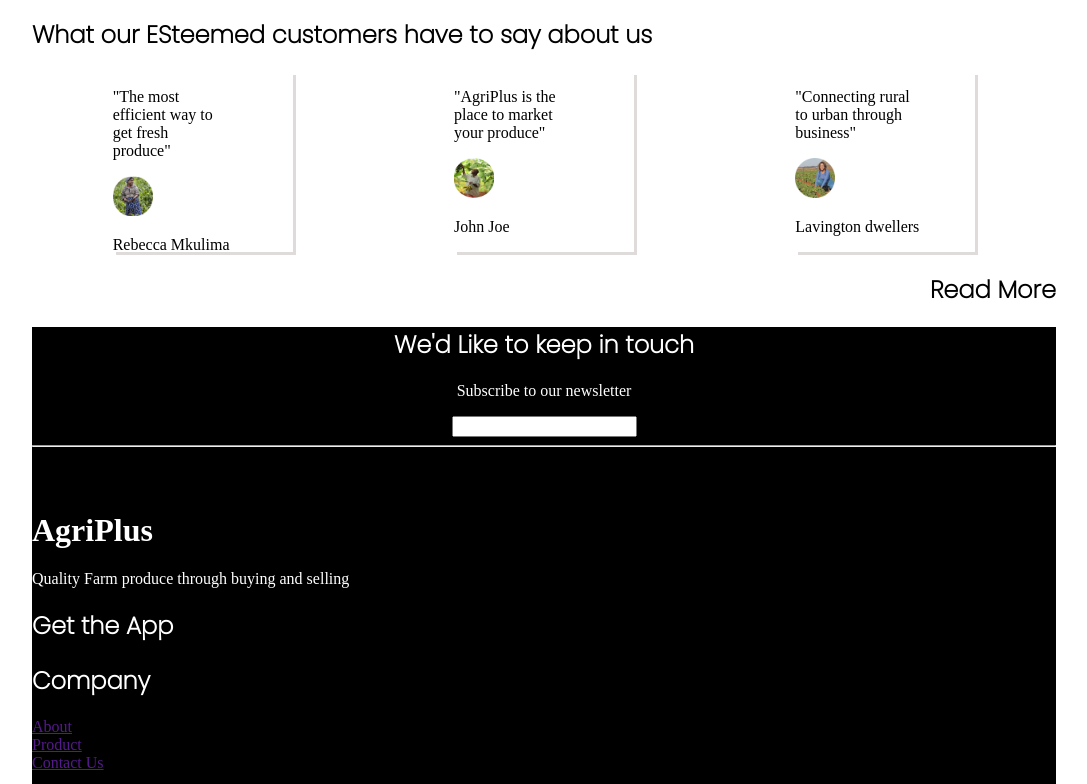
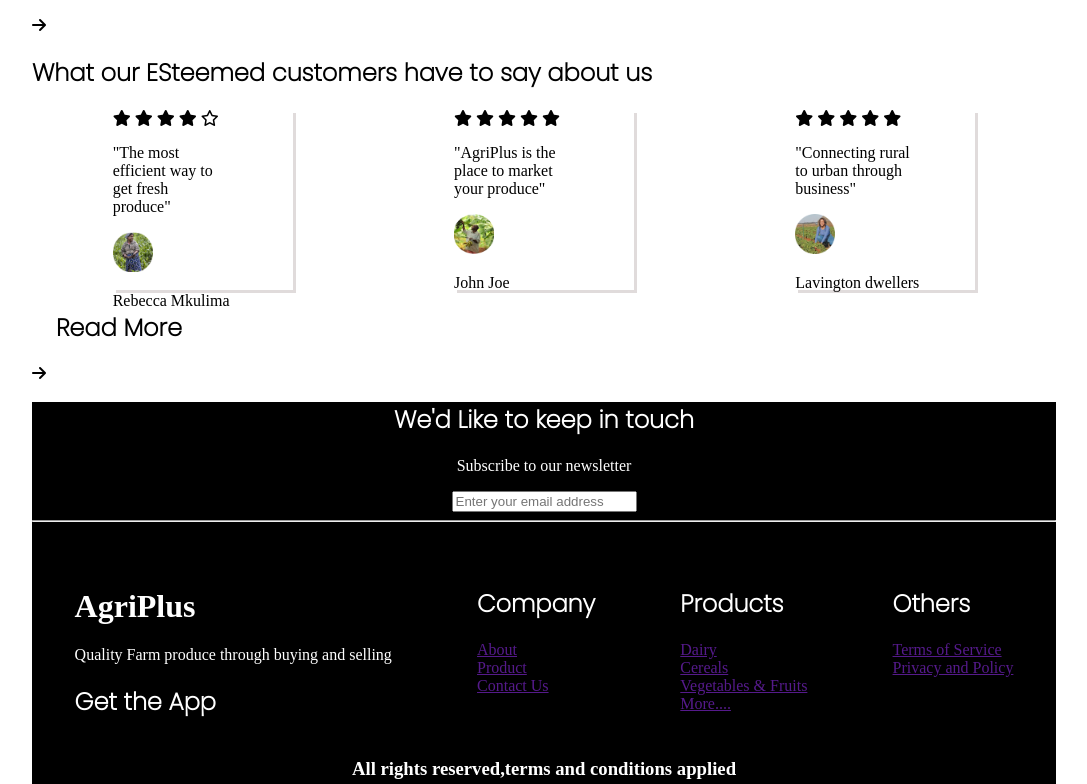
Before and after one commit to Navuru/Project2, a plain HTML site: page index.html in a window 1280 px wide. Shown: the part 1836-2620 px from the top of the page, without its empty margins (96-1183 px from the left). Drawn offline with Linux system fonts and the light colour scheme.

Commit message:
Inserted the icons

```diff
--- a/index.css
+++ b/index.css
@@ -32,6 +32,7 @@ span{
     font-family: 'Inter';
     display: flex;
     justify-content: space-around;
+    background-image: url("/Images/image\ 1.png");
 }
 .About img{
     /* position: absolute; */
@@ -87,14 +88,23 @@ h2{
     height: 180px;
     width:300px ;
 }
+#more:hover{
+    /* text-align: right; */
+    background-color: #ED661F;
+    /* width: 10px; */
+}
 #more{
+    width: 150px;
+    /* text-align: right; */
+}
+.right{
     text-align: right;
 }
-/* .shadow{
+.shadow{
     box-shadow:3px 3px rgb(216, 15, 15);
     background-color: red;
     color: red;
-} */
+}
 .reviews{
     display: flex;
     justify-content: space-around;
@@ -125,7 +135,15 @@ h2{
 footer{
     background-color: black;
     color: white;
+    height: 500px;
 }
 .center{
     text-align: center;
 }
+.links{
+    display: flex;
+    justify-content: space-around;
+}
+a:hover{
+    background-color: #ED661F;
+}
--- a/index.html
+++ b/index.html
@@ -12,6 +12,7 @@
 <link rel="preconnect" href="https://fonts.googleapis.com">
 <link rel="preconnect" href="https://fonts.gstatic.com" crossorigin>
 <link href="https://fonts.googleapis.com/css2?family=Inter:wght@300&display=swap" rel="stylesheet">
+<script src="https://kit.fontawesome.com/0003d8ec54.js" crossorigin="anonymous"></script>
 </head>
 <body>
     <div class="navbar">
@@ -30,7 +31,7 @@
         <h1>Buying and selling quality <br> farm produce has never <br> been easier.</h1>
         <p>Agriplus is here to have you sorted, you can order farm <br> produce from the farmers, harvesters and producers <br> directly.</p>
         <br>
-        <span>Explore more</span>
+        <span><a href=""></a>Explore more</span>
         </div>
         <div>
         <img src="Images/image 2.png" alt="">
@@ -128,37 +129,54 @@
         </div>
 
     </div>
-    <h2 id="more">See All</h2>
+    <h2 class="right" id="more">See All</h2>
+    <i class="fa-solid fa-arrow-right"></i>
 
     <div class="shadow"></div>
 
     <h2>What our ESteemed customers have to say about us</h2>
     <div class="reviews">
         <div id="first">
+            <i class="fa-solid fa-star"></i>
+            <i class="fa-solid fa-star"></i>
+            <i class="fa-solid fa-star"></i>
+            <i class="fa-solid fa-star"></i>
+            <i class="fa-regular fa-star"></i>
         <p>"The most <br> efficient way to <br> get fresh <br> produce"</p>
         <img src="Images/Rectangle 11.png" alt="">
         <p>Rebecca Mkulima</p>
         </div>
 
         <div id="second">
+            <i class="fa-solid fa-star"></i>
+            <i class="fa-solid fa-star"></i>
+            <i class="fa-solid fa-star"></i>
+            <i class="fa-solid fa-star"></i>
+            <i class="fa-solid fa-star"></i>
             <p>"AgriPlus is the <br> place to market <br> your produce"</p>
             <img src="Images/Rectangle 11-1.png" alt="">
             <p>John Joe</p>
         </div>
         <div id="third">
+            <i class="fa-solid fa-star"></i>
+            <i class="fa-solid fa-star"></i>
+            <i class="fa-solid fa-star"></i>
+            <i class="fa-solid fa-star"></i>
+            <i class="fa-solid fa-star"></i>
             <p>"Connecting rural <br> to urban through <br> business"</p>
             <img src="Images/Rectangle 11-2.png" alt="">
             <p>Lavington dwellers</p>
         </div>
     </div>
-    <h2 id="more">Read More</h2>
+    <h2 class="right"  id="more">Read More</h2>
+    <i class="fa-solid fa-arrow-right"></i>
 
 
     <footer>
         <div class="center">
         <h2>We'd Like to keep in touch</h2>
         <p>Subscribe to our newsletter</p>
-        <input type="text" Enter your email address>
+        <input type="" placeholder="Enter your email address">
         </div>
 
         <hr>
@@ -191,7 +209,7 @@
                 <li><a href="">Privacy and Policy</a></li>
             </div>
         </div>
-        <h3>All rights reserved,terms and conditions applied</h3>
+        <h3 class="center">All rights reserved,terms and conditions applied</h3>
     </footer>
 
 
```
